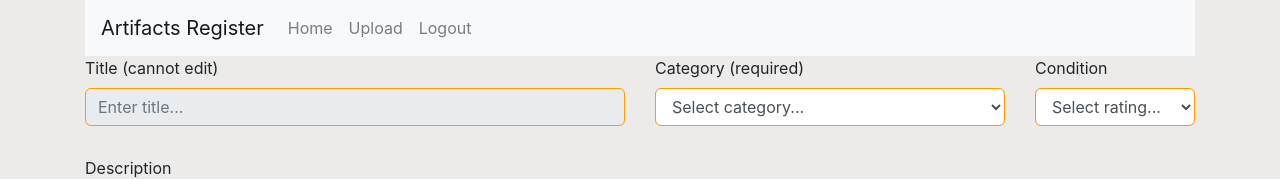
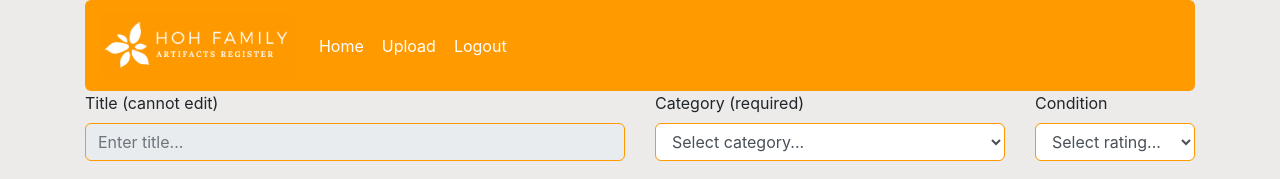
Before and after one commit to Tia-Lowenthal/COMP30022_TeamTaco, a React (Create React App) app in the folder client/: page /edit/1 in a window 1280 px wide. Shown: the top 179 px of the page. Built offline with nearby package versions, Linux system fonts and the light colour scheme; no server answers.

Commit message:
navbar looks good

```diff
--- a/client/src/components/navbar.component.js
+++ b/client/src/components/navbar.component.js
@@ -2,6 +2,8 @@ import React, { Component } from 'react';
 import { BrowserRouter as Router, Route, Link } from "react-router-dom";
 import Account from "./accounts.component";
 import '../loginpage.css';
+import './navbar.css';
+import logo from "./Assets/logo2.png"
 
 export default class Navbar extends Component {
     triggerLogout(){
@@ -11,20 +13,20 @@ export default class Navbar extends Component {
     render() {
 
         return (
-            <div>
-                <nav className="navbar navbar-expand-lg navbar-light bg-light">
-                    <Link to="/home" className="navbar-brand">Artifacts Register</Link>
+            <div class="whole-nav">
+                <nav className="navbar navbar-expand-lg navbar-light">
+                    <Link to="/home" className="navbar-brand navbar-logo"><img src = {logo}></img></Link>
                     <div className="collpase navbar-collapse">
                     <ul className="navbar-nav mr-auto">
                         <li className="navbar-item">
-                        <Link to="/home" className="nav-link">Home</Link>
+                        <Link to="/home" className="nav-text">Home</Link>
                         </li>
                         <li className="navbar-item">
-                        <Link to="/upload" className="nav-link">Upload</Link>
+                        <Link to="/upload" className="nav-text">Upload</Link>
                         </li>
                         <li className="navbar-item">
                         <div class="hide-this"><Account ref={account => this.account = account} /></div>
-                        <Link to="" onClick={this.triggerLogout.bind(this)}className="nav-link">Logout</Link>
+                        <Link to="" onClick={this.triggerLogout.bind(this)}className="nav-text">Logout</Link>
                         </li>
                     </ul>
                     </div>
--- /dev/null
+++ b/client/src/components/navbar.css
@@ -0,0 +1,25 @@
+.navbar-logo {
+    height: 75px;
+}
+
+.whole-nav {
+    background: #ff9a00;
+    right: 0;
+    border-radius: 6px;
+
+}
+
+.nav-text {
+    color: white;
+    padding: 9px;
+    text-decoration: none;
+
+}
+
+.nav-text:hover {
+    color: white;
+    padding: 9px;
+    text-decoration: none;
+    font-weight:bold;
+
+}
```
